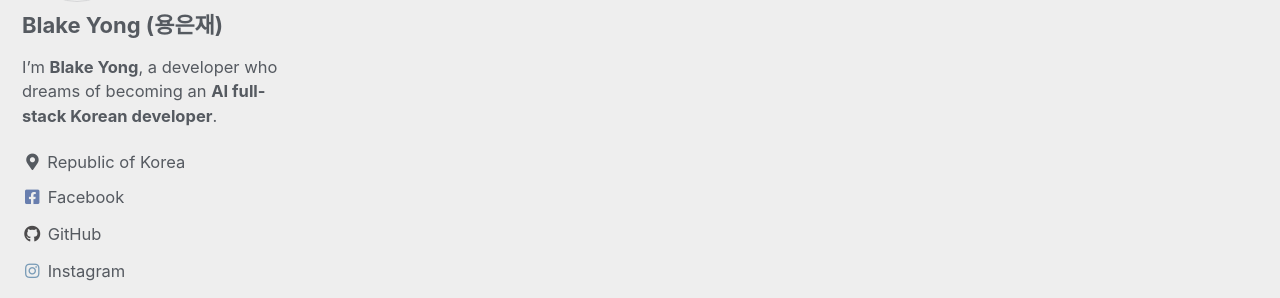
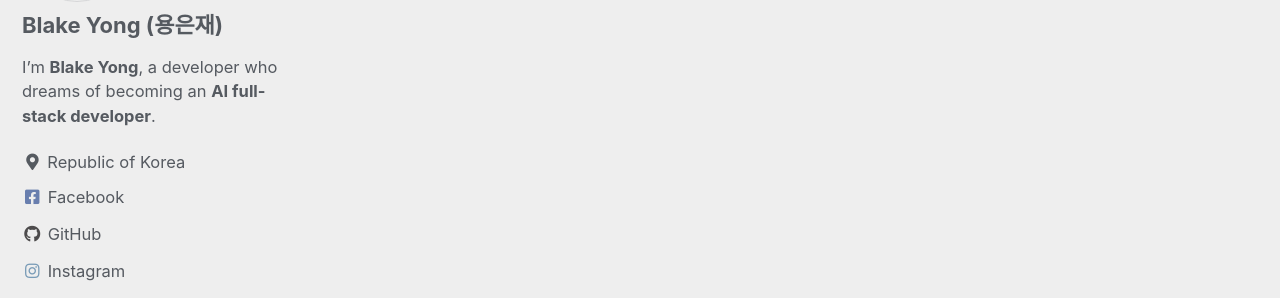
Before and after one commit to BlakeYong/BlakeYong.github.io, a Jekyll site: the page built from index.html, in a window 1280 px wide. Shown: the part 229-527 px from the top of the page. Built offline with Jekyll 4.4.1, drawn with Linux system fonts in a browser that asks for light colours; cached includes are drawn as plain includes; the list of posts is cut into pages by our own code.

Commit message:
Korean 떼기

```diff
--- a/_config.yml
+++ b/_config.yml
@@ -95,7 +95,7 @@ analytics:
 author:
   name             : "Blake Yong (용은재)"
   avatar           : "/assets/images/profile.jpg"
-  bio              : "I'm **Blake Yong**, a developer who dreams of becoming an **AI full-stack Korean developer**."
+  bio              : "I'm **Blake Yong**, a developer who dreams of becoming an **AI full-stack developer**."
   location         : "Republic of Korea"
   email            : "swejyong@naver.com"
   links:
```
